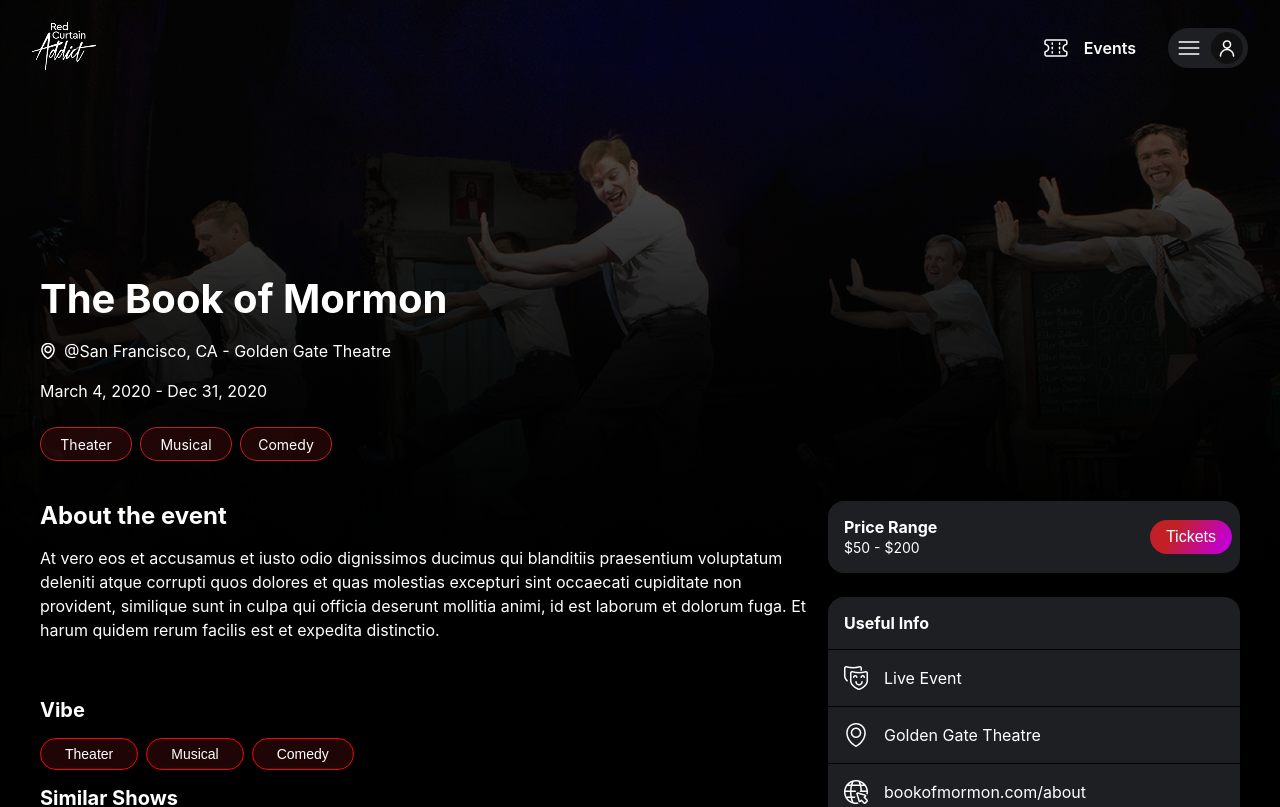
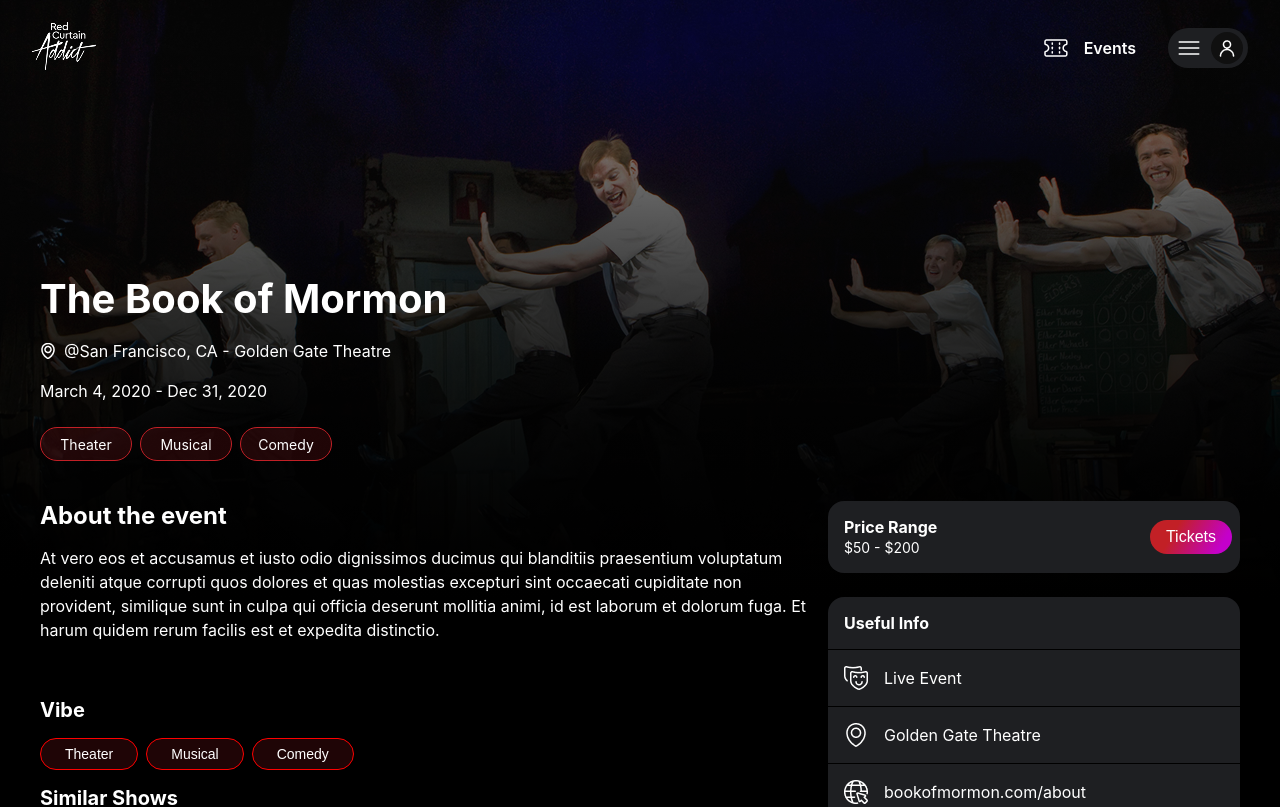
Before and after one commit to howardrosita/DT-Final-Project, a React (Create React App) app in the folder app/my-app/: page / in a window 1280 px wide. Shown: the top 807 px of the page. Built offline with nearby package versions, Linux system fonts and the light colour scheme.

Commit message:
add condition for background

```diff
--- a/app/my-app/src/components/NavbarHero/NavBackground.jsx
+++ b/app/my-app/src/components/NavbarHero/NavBackground.jsx
@@ -4,11 +4,12 @@
 // import martin from "../../assets/images/martin.jpg";
 // import sara from "../../assets/images/sara.jpg";
 
-const NavBackground = ({ event }) => {
+const NavBackground = ({ event, type }) => {
+  const bgGradient = type !== "artist" ? "rgba(0,0,0,0),rgba(0,0,0,0.9)" : "rgba(0,0,0,0.4),rgba(0,0,0,1)";
   return (
     <div
       style={{
-        backgroundImage: `linear-gradient(rgba(0,0,0,0.3),rgba(0,0,0,1)),url("${event.imageUrl}")`,
+        backgroundImage: `linear-gradient(${bgGradient}),url("${event.imageUrl}")`,
         backgroundRepeat: "no-repeat",
         backgroundSize: "cover",
         backgroundPosition: "center center",
```
